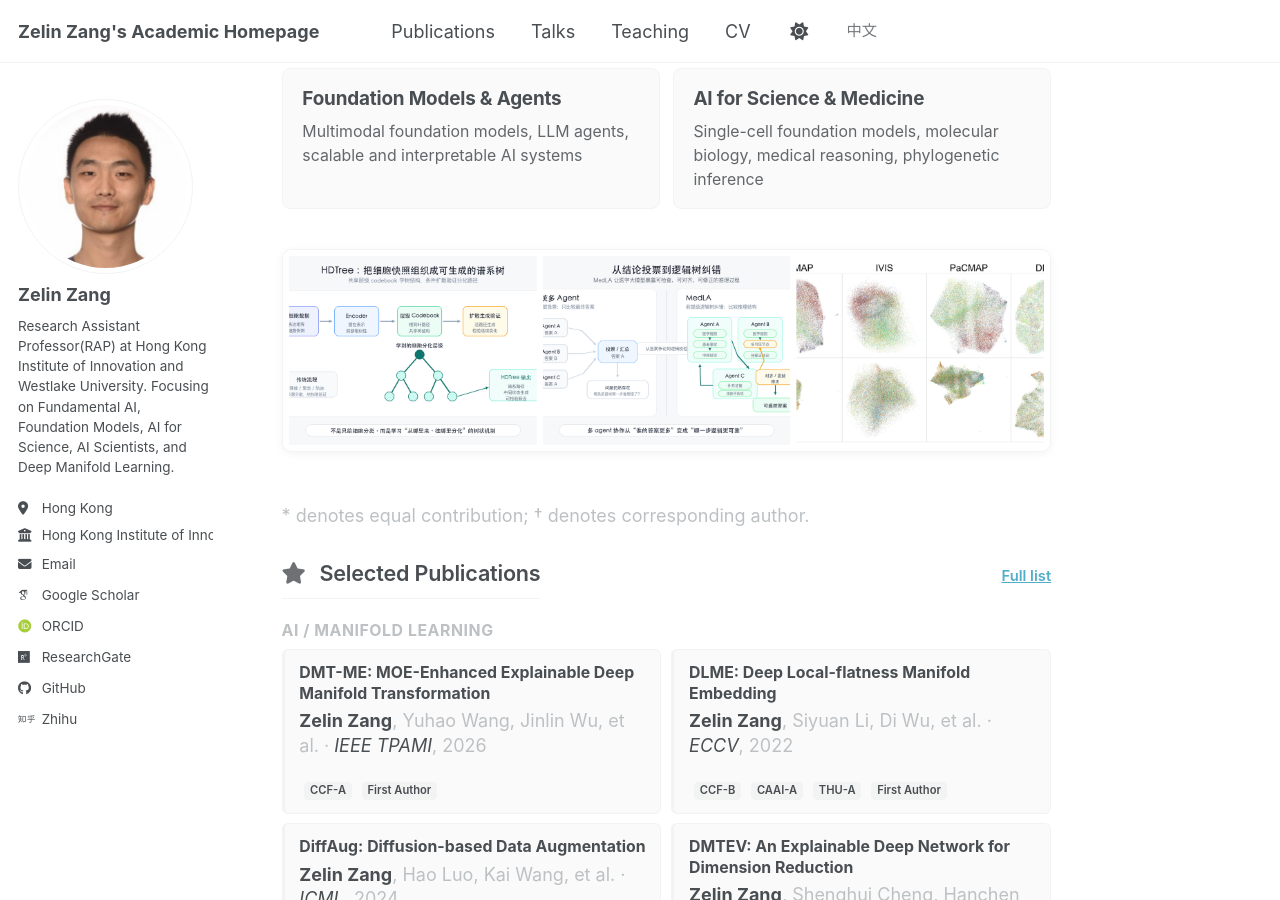
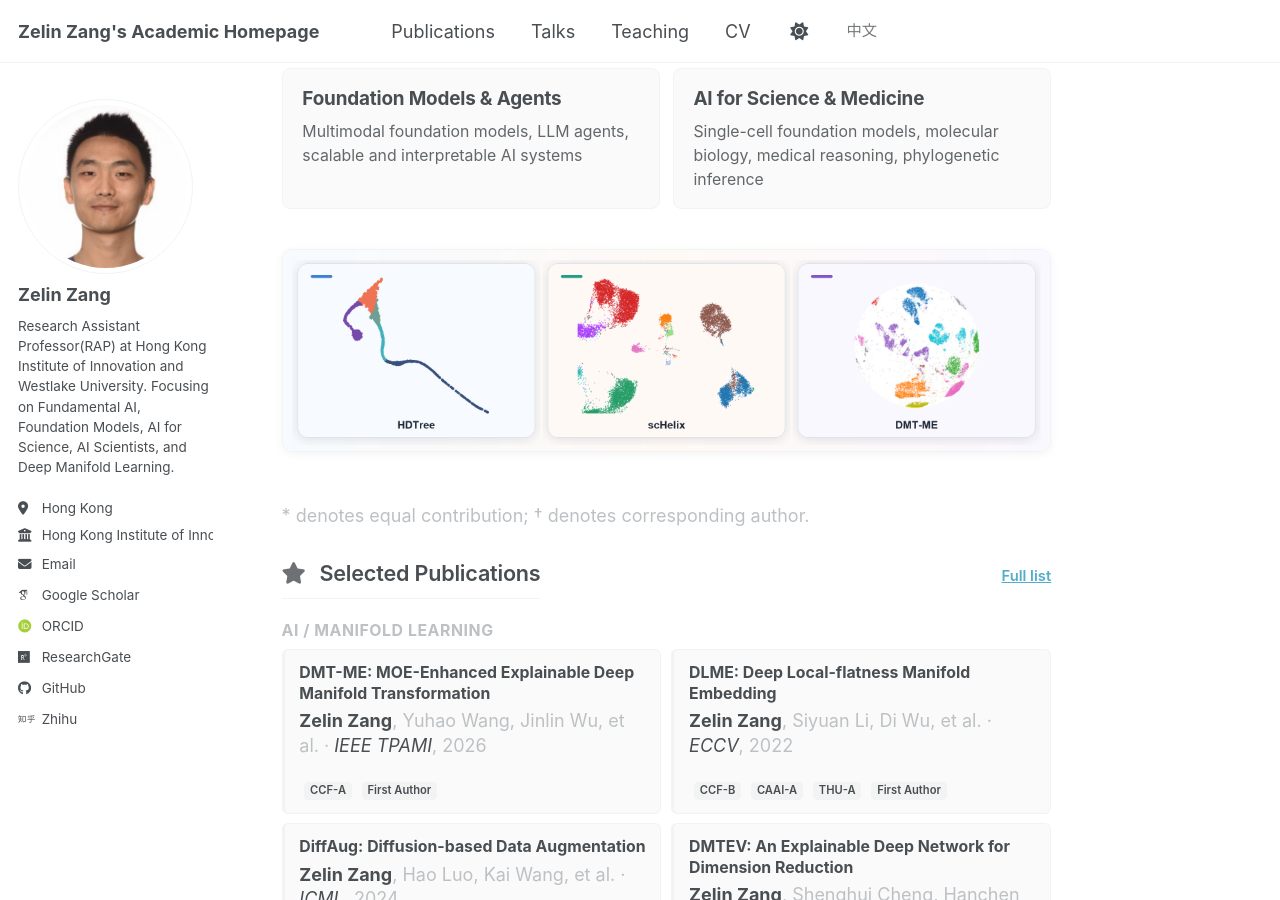
Before and after one commit to zangzelin/zangzelin.github.io, a Jekyll site: the page built from _pages/about.md, in a window 1280 px wide and 900 px high, scrolled down 2200 px. Built offline with Jekyll 4.4.1, drawn with Linux system fonts in a browser that asks for light colours; some web fonts are replaced; a script bundle is joined from its source files by our own code; library files that are not in the unit come from our copies.

Commit message:
Refine homepage research banner with clean paper visuals

```diff
--- a/_includes/research-banner.html
+++ b/_includes/research-banner.html
@@ -4,5 +4,5 @@
 {% endcomment %}
 {% include base_path %}
 <figure class="research-banner">
-  <img src="{{ '/images/home-research.png' | prepend: base_path }}" alt="Overview of deep manifold learning and AI for science" loading="lazy" />
+  <img src="{{ '/images/home-research-v2.png' | prepend: base_path }}" alt="Selected visual results from HDTree, scHelix, and DMT-ME" loading="lazy" />
 </figure>
```
Also changed, not shown: images/home-research-v2.png (added).
